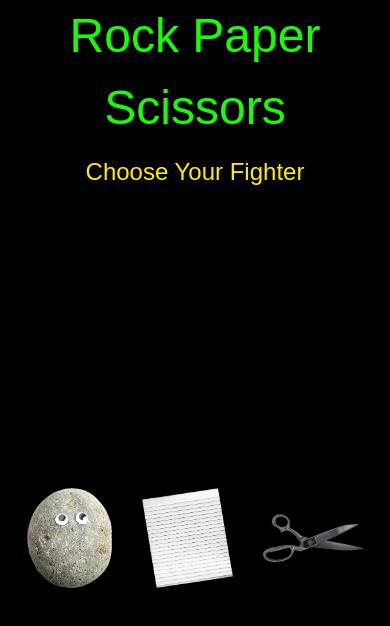
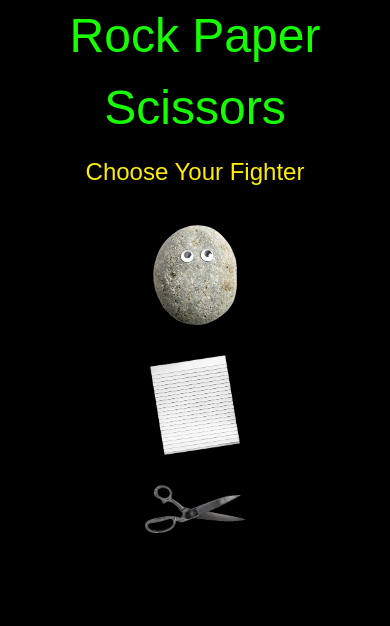
Before and after one commit to Jlvstrasse/rock_paper_scissors, a plain HTML site: page index.html in a window 390 px wide. Drawn offline with nearby package versions, Linux system fonts and the light colour scheme; a web font is replaced by a local one.

Commit message:
mobile column

```diff
--- a/assets/style.css
+++ b/assets/style.css
@@ -104,6 +104,12 @@ a:hover {
         font-size: 1rem;
     }
 
+    #countdown {
+        flex-direction: column;
+        height: auto;
+        padding-top: 10px;
+    }
+
     img {
         max-height: 100px;
         max-width: 100px;
```
